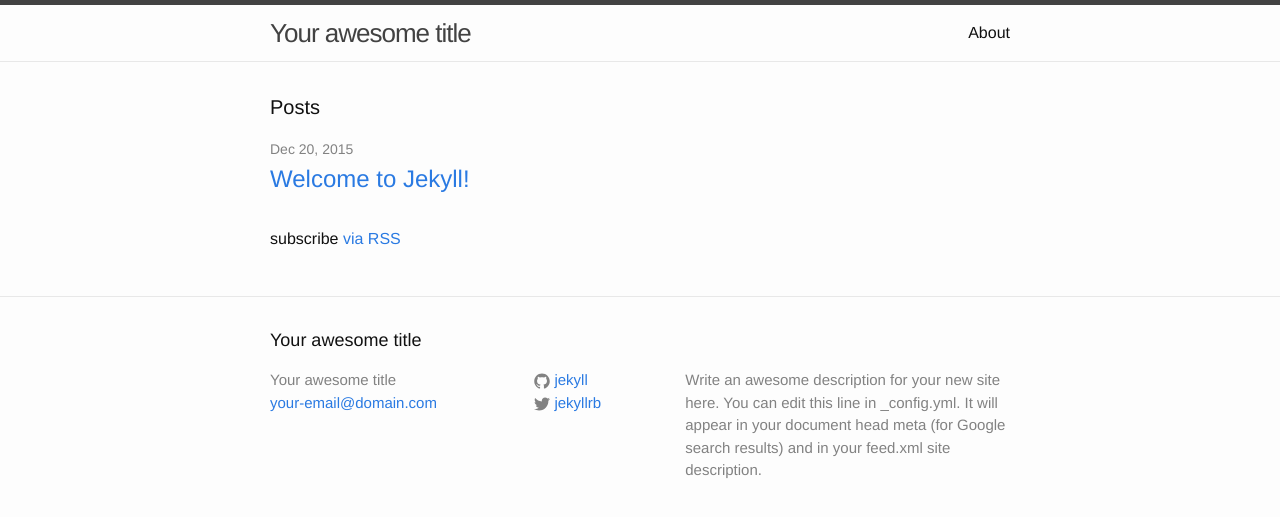
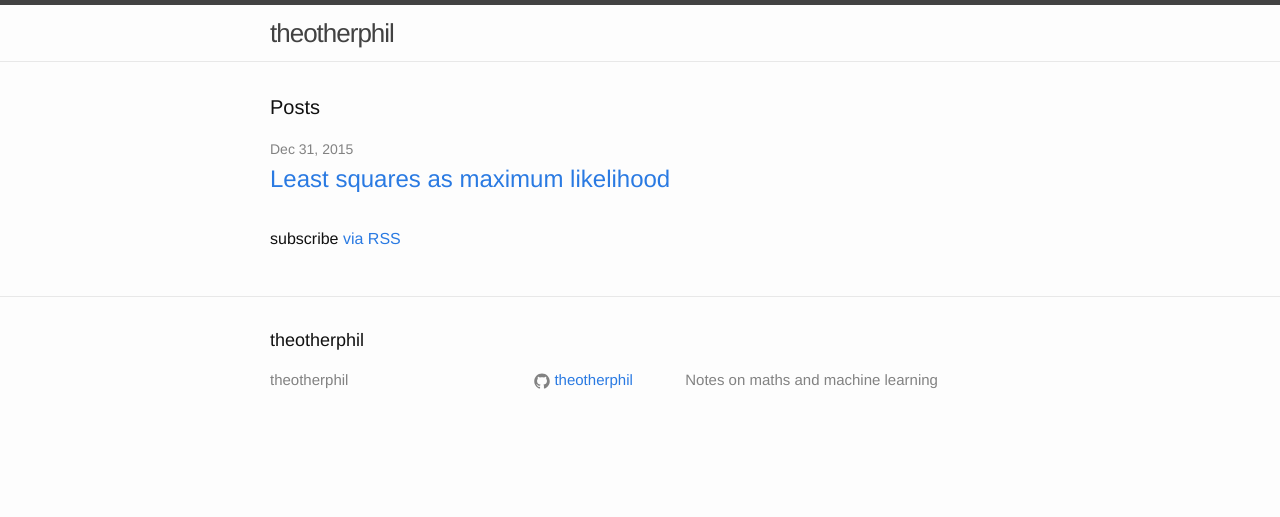
Before and after one commit to theotherphil/theotherphil.github.io, a Jekyll site: the page built from index.html, in a window 1280 px wide. Shown: the top 517 px of the page. Built offline with Jekyll 4.4.1, drawn with Linux system fonts in a browser that asks for light colours.

```diff
--- a/_config.yml
+++ b/_config.yml
@@ -6,16 +6,14 @@
 # 'jekyll serve'. If you change this file, please restart the server process.
 
 # Site settings
-title: Your awesome title
-email: your-email@domain.com
+title: theotherphil
 description: > # this means to ignore newlines until "baseurl:"
-  Write an awesome description for your new site here. You can edit this
-  line in _config.yml. It will appear in your document head meta (for
-  Google search results) and in your feed.xml site description.
+  Notes on maths and machine learning
 baseurl: "" # the subpath of your site, e.g. /blog
 url: "http://yourdomain.com" # the base hostname & protocol for your site
-twitter_username: jekyllrb
-github_username:  jekyll
+github_username:  theotherphil
 
 # Build settings
 markdown: kramdown
+kramdown:
+  input: GFM
--- a/_layouts/page.html
+++ b/_layouts/page.html
@@ -1,6 +1,7 @@
 ---
 layout: default
 ---
+
 <article class="post">
 
   <header class="post-header">
@@ -11,4 +12,6 @@ layout: default
     {{ content }}
   </div>
 
+
+
 </article>
```
Also changed, not shown: _posts/2015-12-20-welcome-to-jekyll.markdown (deleted, +0 -25 lines), _posts/2015-12-31-least-squares.markdown (added, +56 -0 lines), about.md (deleted, +0 -15 lines).
